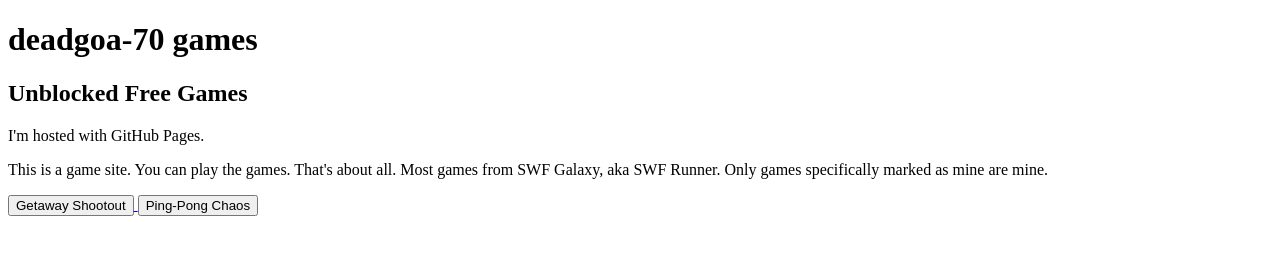
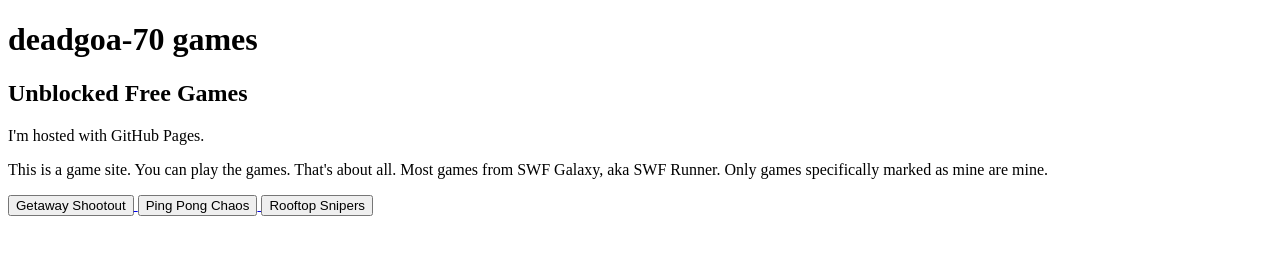
Before and after one commit to deadgoa-70/deadgoa-70.github.io, a plain HTML site: page index.html in a window 1280 px wide. Drawn offline with Linux system fonts and the light colour scheme.

Commit message:
Update index.html

```diff
--- a/index.html
+++ b/index.html
@@ -8,6 +8,8 @@
 <a href="/getawayshootout" target="_blank">
 <button>Getaway Shootout</button>
 <a href="/ping-pong" target="_blank">
-<button>Ping-Pong Chaos</button>
+<button>Ping Pong Chaos</button>
+<a href="/rooftopsnipers" target="_blank">
+<button>Rooftop Snipers</button>
 </body>
 </html>
```
